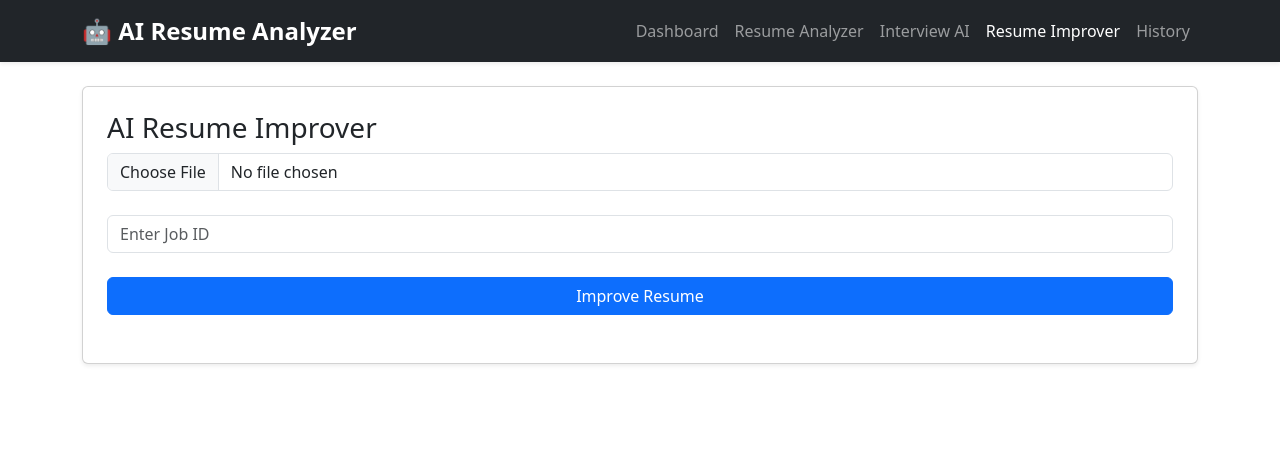
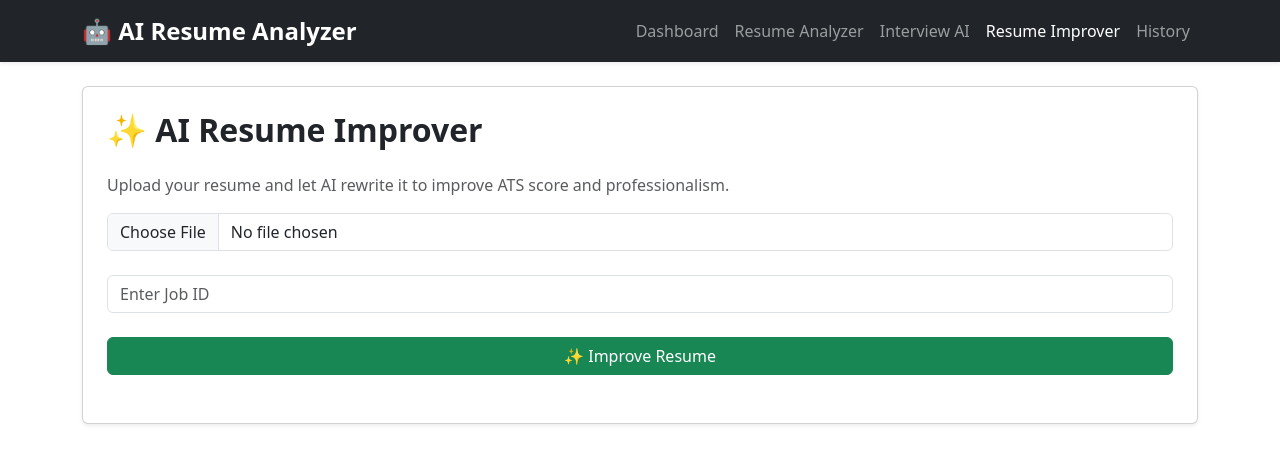
Before and after one commit to Gursimrankaur0612/AI-resume-analyzer, a React app in the folder frontend/: page /improver in a window 1280 px wide. Shown: the top 464 px of the page. Built offline with nearby package versions, Linux system fonts and the light colour scheme; the HTML template or start-up script is replaced by a standard one.

Commit message:
Add AI Resume Improver feature with Gemini integration

```diff
--- a/frontend/src/components/ResumeImprover.jsx
+++ b/frontend/src/components/ResumeImprover.jsx
@@ -42,11 +42,18 @@ function ResumeImprover() {
 
         <div className="card shadow-sm p-4">
 
-            <h3>AI Resume Improver</h3>
+            <h2 className="mb-4 fw-bold">
+    ✨ AI Resume Improver
+</h2>
+
+<p className="text-muted">
+    Upload your resume and let AI rewrite it to improve ATS score and professionalism.
+</p>
 
             <input
                 className="form-control"
                 type="file"
+                accept=".pdf"
                 onChange={(e) => setFile(e.target.files[0])}
             />
 
@@ -63,25 +70,30 @@ function ResumeImprover() {
             <br />
 
             <button
-                className="btn btn-primary"
-                onClick={improveResume}
-            >
-                Improve Resume
-            </button>
+    className="btn btn-success w-100"
+    disabled={loading}
+    onClick={improveResume}
+>
+    {loading ? "Improving Resume..." : "✨ Improve Resume"}
+</button>
 
             <br />
 
             {loading &&
-                <div className="alert alert-info">
-                    AI is improving your resume...
-                </div>
+               <div className="alert alert-primary mt-3">
+
+    <div className="spinner-border spinner-border-sm me-2"></div>
+
+    Gemini AI is rewriting your resume...
+
+</div>
             }
 
             {improvements && (
     <div className="card mt-4 border-success shadow-sm">
 
         <div className="card-header bg-success text-white">
-            AI Resume Suggestions
+            ✨ AI Enhanced Resume
         </div>
 
         <div className="card-body">
@@ -90,7 +102,8 @@ function ResumeImprover() {
                 style={{
                     whiteSpace: "pre-wrap",
                     fontFamily: "inherit",
-                    fontSize: "15px",
+                    fontSize:"16px",
+                    lineHeight:"1.8",
                     marginBottom: 0
                 }}
             >
```
